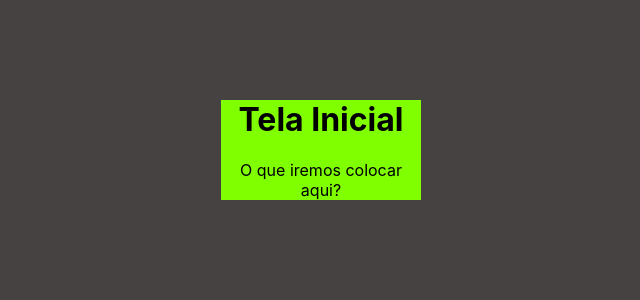
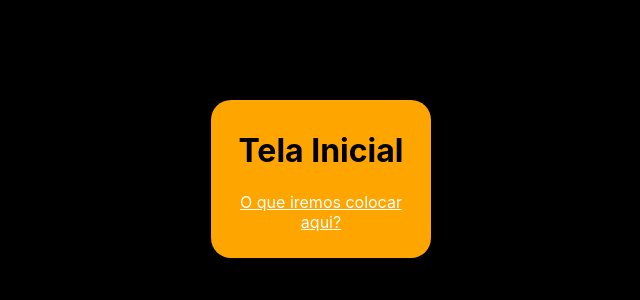
Before and after one commit to SQUAD-1/Helpdesk-FC, a React (Create React App) app in the folder central-atendimento/: page / in a window 1280 px wide. Shown: the top 300 px of the page, without its empty margins (319-959 px from the left). Built offline with nearby package versions, Linux system fonts and the light colour scheme; the HTML template or start-up script is replaced by a standard one.

Commit message:
Update App.css

```diff
--- a/central-atendimento/src/App.css
+++ b/central-atendimento/src/App.css
@@ -1,11 +1,18 @@
 body{
-  background-color: rgb(70, 66, 66);
+  background-color: black;
+}
+
+body p{
+  color: white;
+  text-decoration: underline;
 }
 
 .App {
   text-align: center;
   margin: auto;
   width: 200px;
-  background-color: chartreuse;
+  background-color: orange;
   margin-top: 100px;
+  padding: 10px;
+  border-radius: 20px;
 }
```
